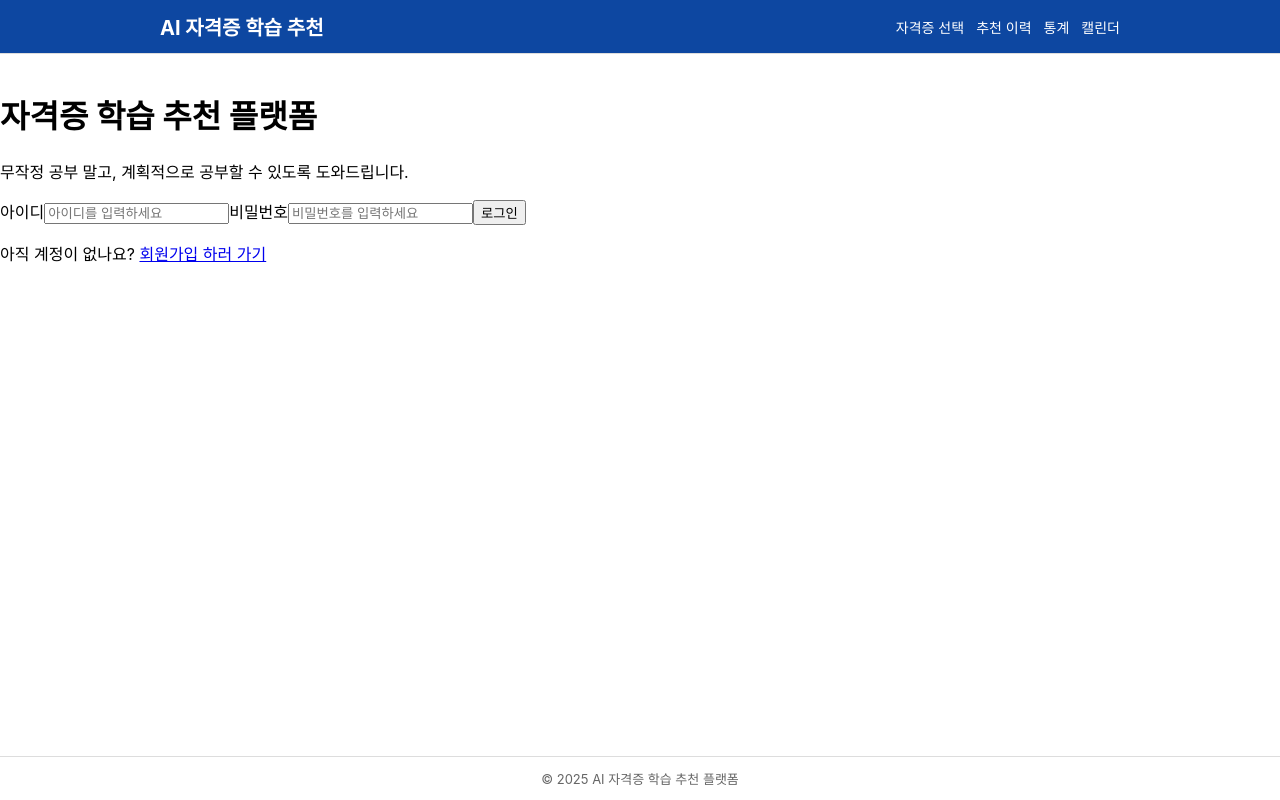
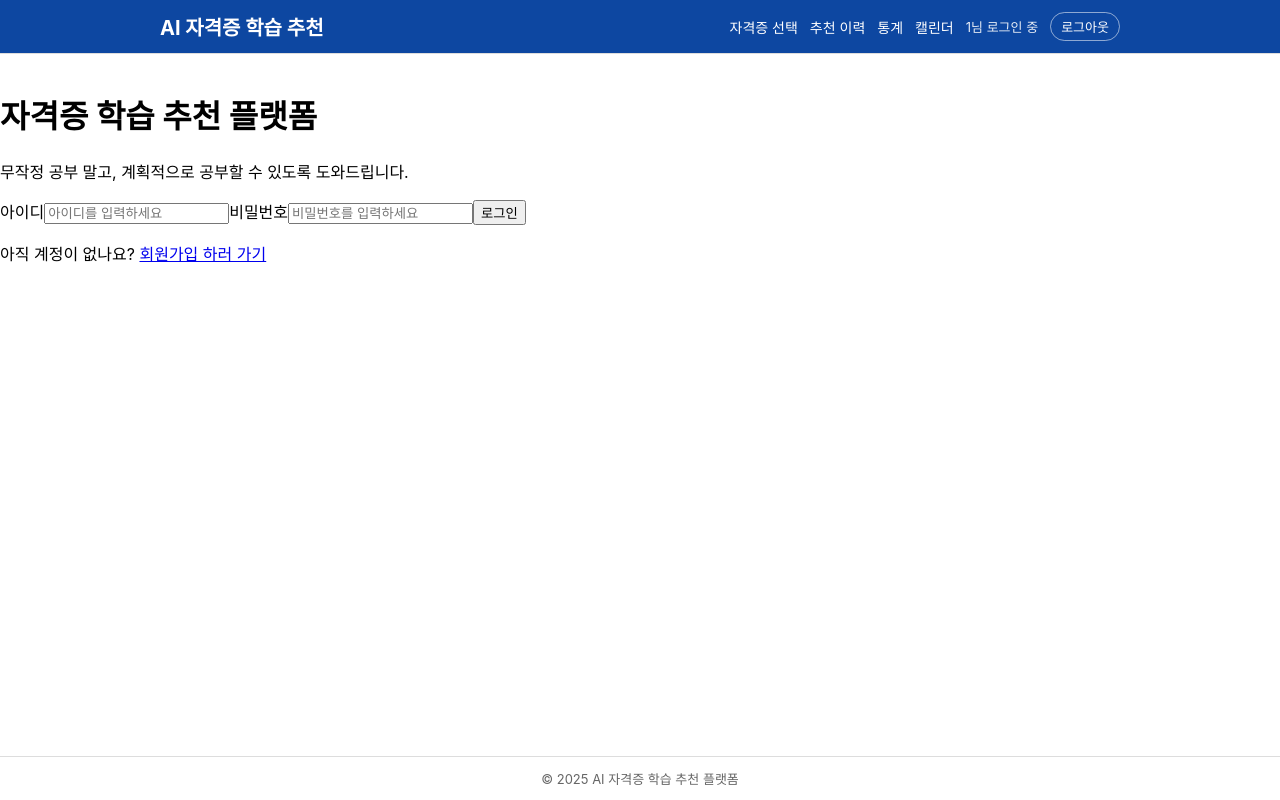
Before and after one commit to wnsudwnsudwnsud9999/study-frontend, a React (Create React App) app: page /login in a window 1280 px wide. Built offline with nearby package versions, Linux system fonts and the light colour scheme; sample sign-in values are in the browser's storage.

Commit message:
Update Header to show login/signup or study menu with logout

```diff
--- a/src/components/Header.js
+++ b/src/components/Header.js
@@ -1,5 +1,6 @@
 import React from "react";
-import { Link } from "react-router-dom";
+import { Link, useNavigate } from "react-router-dom";
+import { useAuth } from "../auth/AuthContext";
 
 const headerStyle = {
   padding: "12px 24px",
@@ -31,6 +32,7 @@ const navStyle = {
   display: "flex",
   gap: "12px",
   flexWrap: "wrap",
+  alignItems: "center",
 };
 
 const navLinkStyle = {
@@ -39,16 +41,41 @@ const navLinkStyle = {
   fontSize: "14px",
 };
 
+const logoutButtonStyle = {
+  border: "1px solid #ffffff88",
+  background: "transparent",
+  color: "white",
+  borderRadius: "999px",
+  padding: "4px 10px",
+  fontSize: "13px",
+  cursor: "pointer",
+};
+
+const userTextStyle = {
+  fontSize: "13px",
+  opacity: 0.9,
+};
+
 export default function Header() {
+  const { isLoggedIn, user, logout } = useAuth();
+  const navigate = useNavigate();
+
+  const handleLogout = () => {
+    logout();
+    navigate("/login");
+  };
+
   return (
     <header style={headerStyle}>
       <div style={innerStyle}>
         <h2 style={titleStyle}>
-          <Link to="/" style={titleLinkStyle}>
+          <Link to={isLoggedIn ? "/" : "/login"} style={titleLinkStyle}>
             AI 자격증 학습 추천
           </Link>
         </h2>
         <nav style={navStyle}>
+          {isLoggedIn ? (
+            <>
               <Link to="/select" style={navLinkStyle}>
                 자격증 선택
               </Link>
@@ -61,6 +88,23 @@ export default function Header() {
               <Link to="/calendar" style={navLinkStyle}>
                 캘린더
               </Link>
+              {user && (
+                <span style={userTextStyle}>{user.id}님 로그인 중</span>
+              )}
+              <button onClick={handleLogout} style={logoutButtonStyle}>
+                로그아웃
+              </button>
+            </>
+          ) : (
+            <>
+              <Link to="/login" style={navLinkStyle}>
+                로그인
+              </Link>
+              <Link to="/signup" style={navLinkStyle}>
+                회원가입
+              </Link>
+            </>
+          )}
         </nav>
       </div>
     </header>
```
Lines whose indentation alone changed are shown as unchanged.
